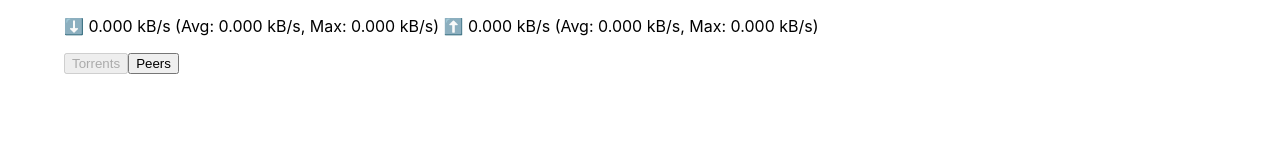
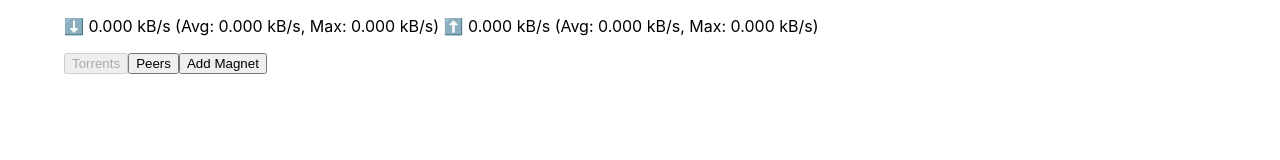
Before and after one commit to IJMacD/transmission-react, a React (Create React App) app: page / in a window 1280 px wide. Shown: the top 160 px of the page. Built offline with nearby package versions, Linux system fonts and the light colour scheme; no server answers.

Commit message:
Add magnet input

```diff
--- a/src/App.js
+++ b/src/App.js
@@ -78,6 +78,14 @@ function App() {
     }
   }, [selectedTorrent]);
 
+  function handleAddLink () {
+    const link = prompt("Enter magnet link:", "magnet://");
+
+    if (link) {
+      tmRef.current.addMagnet(link);
+    }
+  }
+
   const activeTorrents = torrents.filter(isActive);
   const inactiveUnfinishedTorrents = torrents.filter(t => !isActive(t) && t.percentDone < 1);
   const inactiveFinishedTorrents = torrents.filter(t => !isActive(t) && t.percentDone === 1);
@@ -90,6 +98,7 @@ function App() {
       <p>⬇️ {formatBytesPerSecond(totalDown)} (Avg: {formatBytesPerSecond(downloadAverage.current)}, Max: {formatBytesPerSecond(downloadMax)}) ⬆️ {formatBytesPerSecond(totalUp)} (Avg: {formatBytesPerSecond(uploadAverage.current)}, Max: {formatBytesPerSecond(uploadMax)})</p>
       <button onClick={() => setPage("torrents")} disabled={page === "torrents"}>Torrents</button>
       <button onClick={() => setPage("peers")} disabled={page === "peers"}>Peers</button>
+      <button onClick={handleAddLink}>Add Magnet</button>
       { selectedTorrent < 0 && <canvas ref={canvasRef} /> }
       {
         page === "peers" &&
--- a/src/Transmission.js
+++ b/src/Transmission.js
@@ -266,11 +266,24 @@ export default class Transmission {
         return res.arguments;
     }
 
+    /**
+     * @param {number|number[]} ids
+     */
     startTorrent (ids) {
         return this.rpc({ method: "torrent-start", arguments: { ids } });
     }
 
+    /**
+     * @param {number|number[]} ids
+     */
     stopTorrent (ids) {
         return this.rpc({ method: "torrent-stop", arguments: { ids } });
     }
+
+    /**
+     * @param {string} filename
+     */
+    addMagnet (filename) {
+        return this.rpc({ method: "torrent-add", arguments: { filename }});
+    }
 }
```
